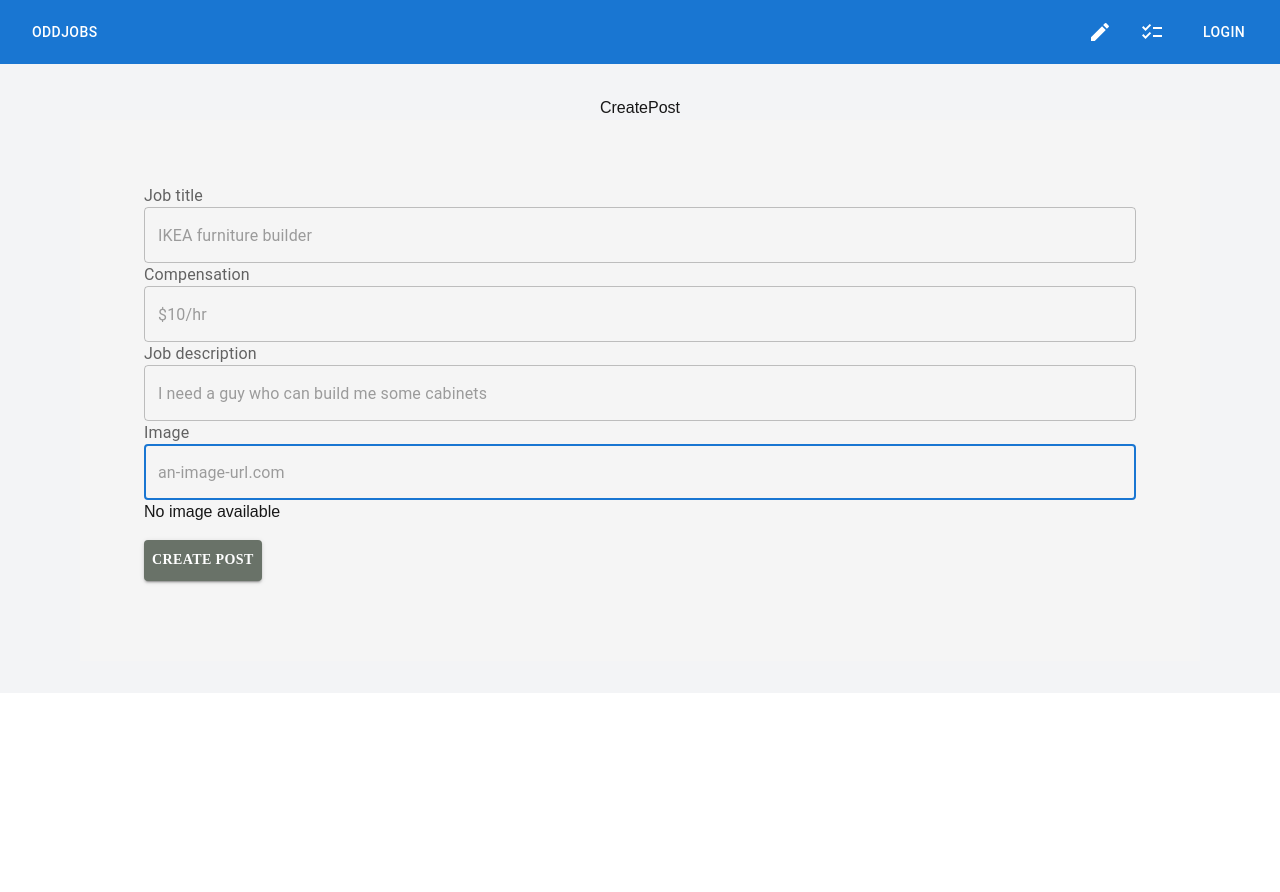
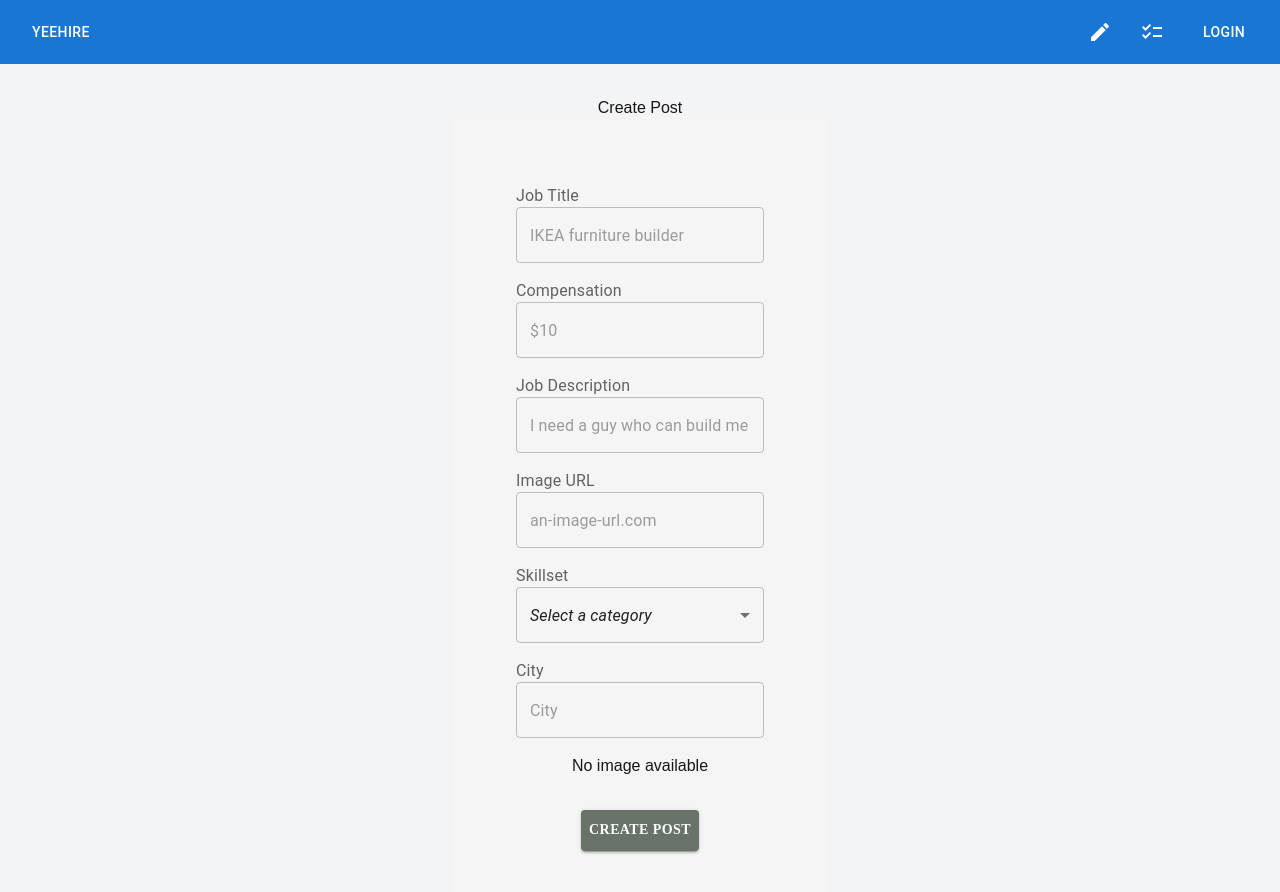
Before and after one commit to christinagooo/wics-hacks-25, a Next.js app in the folder odd-job-listings/: page /create-post in a window 1280 px wide. Shown: the top 892 px of the page. Before the commit the page ends 800 px from the top, so only its background shows below. Built offline with nearby package versions, Linux system fonts and the light colour scheme.

Commit message:
epic changes! updates and polls from the google sheet

```diff
--- a/odd-job-listings/app/api/accept-job/route.js
+++ b/odd-job-listings/app/api/accept-job/route.js
@@ -2,6 +2,7 @@
 
 import { google } from 'googleapis';
 import { NextResponse } from 'next/server';
+import { USERNAME } from '@/data/user'; // Adjust the path if necessary
 
 export async function POST(req) {
   try {
@@ -21,7 +22,7 @@ export async function POST(req) {
     });
 
     const sheets = google.sheets({ version: 'v4', auth });
-    const spreadsheetId = process.env.GOOGLE_SHEET_ID;
+    const spreadsheetId = process.env.NEXT_PUBLIC_GOOGLE_SHEET_ID;
 
     // Retrieve spreadsheet metadata to get the correct sheetIds for "Sheet2" and "Sheet3"
     const meta = await sheets.spreadsheets.get({ spreadsheetId });
@@ -47,7 +48,7 @@ export async function POST(req) {
     // Retrieve Sheet2's data to determine which row to move.
     const getRes = await sheets.spreadsheets.values.get({
       spreadsheetId,
-      range: 'Sheet2!A:D', // Adjust the range if necessary.
+      range: 'Sheet2!A:H', // Adjust the range if necessary.
     });
     const rows = getRes.data.values;
     if (!rows || rows.length === 0) {
@@ -71,13 +72,16 @@ export async function POST(req) {
     }
 
     // Append the found row data to Sheet3.
-    // This will add the row data at the bottom of Sheet3.
+    // Since Sheet3 has an extra column ("hiree"), append USERNAME to the row.
+    const newRowData = [...rowData, USERNAME];
+
+    // Update the range to include the extra column (e.g., columns A to I)
     await sheets.spreadsheets.values.append({
       spreadsheetId,
-      range: 'Sheet3!A:D',
+      range: 'Sheet3!A:I',
       valueInputOption: 'USER_ENTERED', // or "RAW" if preferred
       requestBody: {
-        values: [rowData],
+        values: [newRowData],
       },
     });
 
--- a/odd-job-listings/app/api/add-job/route.js
+++ b/odd-job-listings/app/api/add-job/route.js
@@ -1,10 +1,11 @@
-// app/api/accept-job/route.js
+// app/api/add-job/route.js
+
 import { google } from 'googleapis';
 import { NextResponse } from 'next/server';
 
 export async function POST(req) {
   console.log("add-job POST request received");
-  const { jobId, title, reward, description, imageUrl } = await req.json();
+  const { jobId, title, reward, description, imageUrl, hirer, skillset, city } = await req.json();
 
   try {
     const auth = new google.auth.GoogleAuth({
@@ -16,10 +17,9 @@ export async function POST(req) {
     });
 
     const sheets = google.sheets({ version: 'v4', auth });
-    const spreadsheetId = process.env.GOOGLE_SHEET_ID;
+    const spreadsheetId = process.env.NEXT_PUBLIC_GOOGLE_SHEET_ID;
 
     // Retrieve spreadsheet metadata to get the correct sheetId for "Sheet2"
-    // ASSUMES SHEET2 CONTAINS ALL ACTIVE JOBS
     const meta = await sheets.spreadsheets.get({ spreadsheetId });
     const sheetInfo = meta.data.sheets.find(
       (sheet) => sheet.properties.title === "Sheet2"
@@ -27,22 +27,19 @@ export async function POST(req) {
     if (!sheetInfo) {
       return NextResponse.json({ error: 'Sheet2 not found' }, { status: 404 });
     }
-    const sheetId = sheetInfo.properties.sheetId;
-
-
-    // const sheets = google.sheets({ version: "v4", auth });
+    // Append the new row to Sheet2 with columns:
+    // ID, Title, Reward, Description, Imageurl, hirer, skillset, city
     await sheets.spreadsheets.values.append({
       spreadsheetId,
-      range: `Sheet2!A:E`, // Columns A-E
+      range: `Sheet2!A:H`, // Adjusted range for 8 columns (A through H)
       valueInputOption: "RAW",
       requestBody: {
-        values: [[jobId, title, reward, description, imageUrl]], // New row data
+        values: [[jobId, title, reward, description, imageUrl, hirer, skillset, city]],
       },
     });
-    return Response.json({ message: "Row added successfully!" }, { status: 201 });
+    return NextResponse.json({ message: "Row added successfully!" }, { status: 201 });
   } catch (error) {
     console.error("Error adding row to Google Sheets:", error);
-    return Response.json({ error: "Failed to add row" }, { status: 500 });
+    return NextResponse.json({ error: "Failed to add row" }, { status: 500 });
   }
-
 }
--- a/odd-job-listings/components/CreatePostForm.js
+++ b/odd-job-listings/components/CreatePostForm.js
@@ -1,8 +1,18 @@
 "use client";
 
-import { FormControl, FormLabel, TextField, Box, Button } from "@mui/material";
+import {
+  FormControl,
+  FormLabel,
+  TextField,
+  Box,
+  Button,
+  Select,
+  MenuItem
+} from "@mui/material";
 import { useState } from "react";
 import { useRouter } from "next/navigation";
+// Import the USERNAME constant to auto-populate the hirer field
+import { USERNAME } from "@/data/user";  // Adjust the import path as needed
 
 const CreatePostForm = () => {
   const router = useRouter();
@@ -12,26 +22,36 @@ const CreatePostForm = () => {
   const [compensation, setCompensation] = useState(0);
   const [imageUrl, setImageUrl] = useState("");
   const [jobDescription, setJobDescription] = useState("");
+  // New state fields:
+  const [skillset, setSkillset] = useState("");
+  const [city, setCity] = useState("");
 
   const handlePost = async (e) => {
-    e.stopPropagation(); // prevent the card's onClick (if any) from firing
+    e.preventDefault(); // Prevent the default form submission behavior
     setIsPosting(true);
     try {
       const res = await fetch('/api/add-job', {
         method: 'POST',
         headers: { 'Content-Type': 'application/json' },
-        body: JSON.stringify({ jobId: crypto.randomUUID(), title: jobTitle, reward: compensation, description: jobDescription, imageUrl: imageUrl }),
+        body: JSON.stringify({
+          jobId: crypto.randomUUID(),
+          title: jobTitle,
+          reward: compensation,
+          description: jobDescription,
+          imageUrl: imageUrl,
+          hirer: USERNAME,   // Auto-populated hirer
+          skillset: skillset,
+          city: city
+        }),
       });
       if (res.ok) {
-        alert('Job accepted!');
-        // Optionally, refresh the page or remove the job from local state
-        // e.g., router.refresh() if using Next.js 13 App Router.
+        // Redirect to the home page after successful post.
+        router.push('/');
       } else {
         const data = await res.json();
-        alert('Error accepting job: ' + data.error);
+        alert('Error posting job: ' + data.error);
       }
     } catch (error) {
-      console.log("catch error")
       console.error(error);
       alert(error.message);
     } finally {
@@ -39,25 +59,27 @@ const CreatePostForm = () => {
     }
   };
 
+
   return (
-
     <div className="flex flex-col items-center justify-center bg-gray-100 p-8">
-      <h1>CreatePost</h1>
+      <h1>Create Post</h1>
       <Box
+        component="form"
+        onSubmit={handlePost}
         sx={{
-          // display: 'flex',
           justifyContent: 'center',
           alignItems: 'center',
-          // minHeight: '100vh',
           backgroundColor: '#f5f5f5',
           padding: 8,
+          display: 'flex',
+          flexDirection: 'column',
+          gap: 2,
         }}
       >
         <FormControl fullWidth>
-          <FormLabel>Job title</FormLabel>
+          <FormLabel>Job Title</FormLabel>
           <TextField
             placeholder="IKEA furniture builder"
-            autoFocus
             required
             onChange={(e) => setJobTitle(e.target.value)}
           />
@@ -66,30 +88,55 @@ const CreatePostForm = () => {
         <FormControl fullWidth>
           <FormLabel>Compensation</FormLabel>
           <TextField
-            placeholder="$10/hr"
-            autoFocus
+            placeholder="$10"
             required
             onChange={(e) => setCompensation(e.target.value)}
           />
         </FormControl>
 
         <FormControl fullWidth>
-          <FormLabel>Job description</FormLabel>
+          <FormLabel>Job Description</FormLabel>
           <TextField
             placeholder="I need a guy who can build me some cabinets"
-            autoFocus
             required
             onChange={(e) => setJobDescription(e.target.value)}
           />
         </FormControl>
 
         <FormControl fullWidth>
-          <FormLabel>Image</FormLabel>
+          <FormLabel>Image URL</FormLabel>
           <TextField
             placeholder="an-image-url.com"
-            autoFocus
             required
             onChange={(e) => setImageUrl(e.target.value)}
+          />
+        </FormControl>
+
+        {/* New: Skillset Dropdown */}
+        <FormControl fullWidth>
+          <FormLabel>Skillset</FormLabel>
+          <Select
+            value={skillset}
+            onChange={(e) => setSkillset(e.target.value)}
+            displayEmpty
+            required
+          >
+            <MenuItem value=""><em>Select a category</em></MenuItem>
+            <MenuItem value="art">Art</MenuItem>
+            <MenuItem value="coding">Coding</MenuItem>
+            <MenuItem value="music">Music</MenuItem>
+            <MenuItem value="cooking">Cooking</MenuItem>
+            <MenuItem value="hunting">Hunting</MenuItem>
+          </Select>
+        </FormControl>
+
+        {/* New: City TextField */}
+        <FormControl fullWidth>
+          <FormLabel>City</FormLabel>
+          <TextField
+            placeholder="City"
+            required
+            onChange={(e) => setCity(e.target.value)}
           />
         </FormControl>
 
@@ -102,7 +149,7 @@ const CreatePostForm = () => {
         )}
 
         <Button
-            type = "submit"
+          type="submit"
           variant="contained"
           sx={{
             marginTop: 2,
@@ -113,7 +160,7 @@ const CreatePostForm = () => {
             fontFamily: "DM Sans",
             marginBottom: 2
           }}
-            onClick={handlePost} // TODO: create post
+          disabled={isPosting}
         >
           Create Post
         </Button>
@@ -123,88 +170,3 @@ const CreatePostForm = () => {
 };
 
 export default CreatePostForm;
-
-/*
-"use client"; // JobPost is a client component
-
-import { useRouter } from 'next/navigation';
-import { Card, CardContent, Typography, Button } from '@mui/material';
-import { useState } from 'react';
-
-const JobPost = ({ id, title, reward, description }) => {
-  const router = useRouter();
-  const [isAccepting, setIsAccepting] = useState(false);
-
-  const handleAccept = async (e) => {
-    e.stopPropagation(); // prevent the card's onClick (if any) from firing
-    setIsAccepting(true);
-    try {
-      const res = await fetch('/api/accept-job', {
-        method: 'POST',
-        headers: { 'Content-Type': 'application/json' },
-        body: JSON.stringify({ jobId: id }),
-      });
-      if (res.ok) {
-        alert('Job accepted and removed!');
-        // Optionally, refresh the page or remove the job from local state
-        // e.g., router.refresh() if using Next.js 13 App Router.
-      } else {
-        const data = await res.json();
-        alert('Error accepting job: ' + data.error);
-      }
-    } catch (error) {
-      console.error(error);
-      alert('An error occurred.');
-    } finally {
-      setIsAccepting(false);
-    }
-  };
-
-  return (
-    <Card
-      sx={{
-        width: 280,
-        height: 360,
-        border: "4px solid black",
-        backgroundColor: "#f5deb3",
-        boxShadow: "5px 5px 15px rgba(0, 0, 0, 0.3)",
-        textAlign: "center",
-        fontFamily: "serif",
-        cursor: "pointer",
-        transition: "transform 0.2s ease-in-out",
-        "&:hover": { transform: "scale(1.05)" },
-      }}
-      onClick={() =>
-        router.push(
-          `/job-detail?title=${encodeURIComponent(title)}&reward=${encodeURIComponent(reward)}&description=${encodeURIComponent(description)}`
-        )
-      }
-    >
-      <CardContent>
-        <Typography variant="h4" sx={{ color: "darkred", fontWeight: "bold", letterSpacing: 2 }}>
-          WANTED
-        </Typography>
-        <Typography variant="h5" sx={{ fontWeight: "bold", mt: 2 }}>
-          {title}
-        </Typography>
-        <Typography variant="body1" sx={{ fontStyle: "italic", mt: 1 }}>
-          Reward: ${reward}
-        </Typography>
-        <Button variant="contained" color="error" sx={{ mt: 3 }}>
-          View Details
-        </Button>
-        <Button
-          variant="contained"
-          color="primary"
-          sx={{ mt: 2 }}
-          onClick={handleAccept}
-          disabled={isAccepting}
-        >
-          {isAccepting ? "Accepting..." : "Accept"}
-        </Button>
-      </CardContent>
-    </Card>
-  );
-};
-
-export default JobPost;*/
--- a/odd-job-listings/components/JobPost.jsx
+++ b/odd-job-listings/components/JobPost.jsx
@@ -14,15 +14,12 @@ const smokum = Smokum({
 });
 
 
-const JobPost = ({ id, title, reward, description, imageUrl }) => {
+const JobPost = ({ id, title, reward, description, imageUrl, hirer, skillset, city }) => {
   const router = useRouter();
   const [isAccepting, setIsAccepting] = useState(false);
   const [isAccepted, setIsAccepted] = useState(false);
 
   const [openCardModal, setOpenCardModal] = useState(false);
-
-  // const handleOpenCardModal = () => setOpenCardModal(true);
-  // const handleCloseCardModal = () => setOpenCardModal(false);
 
   const handleAccept = async (e) => {
     e.stopPropagation(); // prevent the card's onClick (if any) from firing
@@ -34,9 +31,8 @@ const JobPost = ({ id, title, reward, description, imageUrl }) => {
         body: JSON.stringify({ jobId: id }),
       });
       if (res.ok) {
-        alert('Job accepted and removed!');
-        // Optionally, refresh the page or remove the job from local state
-        // e.g., router.refresh() if using Next.js 13 App Router.
+        setIsAccepted(true);
+        router.refresh();
       } else {
         const data = await res.json();
         alert('Error accepting job: ' + data.error);
@@ -46,14 +42,12 @@ const JobPost = ({ id, title, reward, description, imageUrl }) => {
       alert('An error occurred.');
     } finally {
       setIsAccepting(false);
-      setIsAccepted(true);
     }
   };
 
   return (
     <>
       <Card
-        // Optionally apply the custom font class name from next/font:
         className={smokum.className}
         sx={{
           width: 280,
@@ -68,8 +62,6 @@ const JobPost = ({ id, title, reward, description, imageUrl }) => {
           backgroundPosition: 'center',
           boxShadow: '5px 5px 15px rgba(0, 0, 0, 0.3)',
           textAlign: 'center',
-          // If you’re not using the next/font class, you can also set the font directly:
-          // fontFamily: "'Great Vibes', cursive",
           cursor: 'pointer',
           transition: 'transform 0.2s ease-in-out',
           '&:hover': { transform: 'scale(1.05)' },
@@ -115,6 +107,9 @@ const JobPost = ({ id, title, reward, description, imageUrl }) => {
         reward={reward}
         description={description}
         imageUrl={imageUrl}
+        hirer={hirer}
+        skillset={skillset}
+        city={city}
         isAccepting={isAccepting}
         setIsAccepting={setIsAccepting}
         isAccepted={isAccepted}
--- a/odd-job-listings/components/JobPostDetails.jsx
+++ b/odd-job-listings/components/JobPostDetails.jsx
@@ -1,10 +1,42 @@
-"use client"
-import {React, useState} from 'react'
-import { Box, Card, CardContent, CardMedia, Typography, Button } from '@mui/material'
+"use client";
+import React, { useState } from 'react';
+import { Box, Card, CardContent, Typography, Button, Chip } from '@mui/material';
+import { useRouter } from 'next/navigation';
 
-const JobPostDetails = ({id, title, reward, description, imageUrl, isAccepting, setIsAccepting, isAccepted, setIsAccepted}) => {
-  // const [isAccepting, setIsAccepting] = useState(false);
-  // const [isAccepted, setIsAccepted] = useState(false);
+const JobPostDetails = ({
+  id,
+  title,
+  reward,
+  description,
+  imageUrl,
+  hirer,
+  skillset,
+  city,
+  isAccepting,
+  setIsAccepting,
+  isAccepted,
+  setIsAccepted
+}) => {
+  const router = useRouter();
+
+  // Helper function that returns a specific color based on the skillset category
+  const getChipColor = (category) => {
+    switch (category.toLowerCase()) {
+      case 'art':
+        return '#FFB6C1'; // Light Pink
+      case 'coding':
+        return '#87CEFA'; // Light Blue
+      case 'music':
+        return '#FFD700'; // Gold
+      case 'cooking':
+        return '#FFA07A'; // Light Salmon
+      case 'hunting':
+        return '#836953'; // pastel brown
+      // Add more cases as needed for other categories
+      default:
+        return '#888888'; // Default Gray
+    }
+  };
 
   const handleAccept = async (e) => {
     e.stopPropagation(); // prevent the card's onClick (if any) from firing
@@ -16,9 +48,9 @@ const JobPostDetails = ({id, title, reward, description, imageUrl, isAccepting,
         body: JSON.stringify({ jobId: id }),
       });
       if (res.ok) {
-        alert('Job accepted and removed!');
-        // Optionally, refresh the page or remove the job from local state
-        // e.g., router.refresh() if using Next.js 13 App Router.
+        // Refresh the page to update the list after accepting the job
+        setIsAccepted(true);
+        router.refresh();
       } else {
         const data = await res.json();
         alert('Error accepting job: ' + data.error);
@@ -28,32 +60,39 @@ const JobPostDetails = ({id, title, reward, description, imageUrl, isAccepting,
       alert('An error occurred.');
     } finally {
       setIsAccepting(false);
-      setIsAccepted(true);
     }
   };
 
-  console.log("imageUrl", imageUrl)
   return (
-    <>
-      <Box
-        className="absolute top-1/2 left-1/2 transform -translate-x-1/2 -translate-y-1/2 w-full max-w-lg bg-white shadow-lg p-6 rounded-lg"
-      >
+    <Box className="absolute top-1/2 left-1/2 transform -translate-x-1/2 -translate-y-1/2 w-full max-w-lg bg-white shadow-lg p-6 rounded-lg">
       <Card className="shadow-md">
         {/* Job Image */}
-          {/* <CardMedia
-            component="img"
-            height="200"
-            image={imageUrl}
-            alt={title}
-            className="object-cover"
-          /> */}
         <CardContent>
           <img src={imageUrl} alt={title} className="w-full h-48 object-cover" />
         </CardContent>
         <CardContent>
+          {/* Skillset Tag */}
+          <Box sx={{ display: 'flex', gap: 1, flexWrap: 'wrap', mb: 2 }}>
+            {skillset && (
+              <Chip
+                label={skillset}
+                sx={{
+                  backgroundColor: getChipColor(skillset),
+                  color: 'white',
+                  fontWeight: 'bold',
+                }}
+              />
+            )}
+          </Box>
+
           {/* Job Title */}
           <Typography id="job-title" variant="h5" className="font-bold text-gray-900">
             {title}
+          </Typography>
+
+          {/* Hirer and City Info */}
+          <Typography variant="subtitle2" className="mt-1 text-gray-700">
+            Hirer: {hirer} | City: {city}
           </Typography>
 
           {/* Job Description */}
@@ -61,30 +100,25 @@ const JobPostDetails = ({id, title, reward, description, imageUrl, isAccepting,
             {description}
           </Typography>
 
-            {/* Compensation */}
+          {/* Reward */}
           <Typography variant="body2" className="mt-3 font-semibold text-blue-500">
             💰 Reward: ${reward}
           </Typography>
 
-            {/* Close Button
-            <Button onClick={onClose} variant="contained" className="mt-4 bg-blue-600 hover:bg-blue-700">
-              Close
-            </Button> */}
-
+          {/* Accept Button */}
           <Button
             variant="contained"
             color="primary"
             sx={{ mt: 2 }}
             onClick={handleAccept}
-            disabled={isAccepting | isAccepted }
+            disabled={isAccepting || isAccepted}  // Use logical OR for proper boolean evaluation
           >
-              {isAccepting ? "Accepting..." : (isAccepted ? "Accepted" : "Accept")}
+            {isAccepting ? "Accepting..." : isAccepted ? "Accepted" : "Accept"}
           </Button>
         </CardContent>
       </Card>
     </Box>
-    </>
-  )
-}
+  );
+};
 
-export default JobPostDetails
+export default JobPostDetails;
--- a/odd-job-listings/components/NavBar.js
+++ b/odd-job-listings/components/NavBar.js
@@ -20,7 +20,7 @@ export default function NavBar() {
         <Box
           sx={{ flexGrow: 1}}
         >
-          <Button color="inherit" href="/">OddJobs</Button>
+          <Button color="inherit" href="/">Yeehire</Button>
         </Box>
 
           <IconButton
```
Also changed, not shown: odd-job-listings/app/page.tsx (+35 -5 lines), odd-job-listings/lib/sheets.js (+6 -7 lines). Lines whose indentation alone changed are shown as unchanged.
